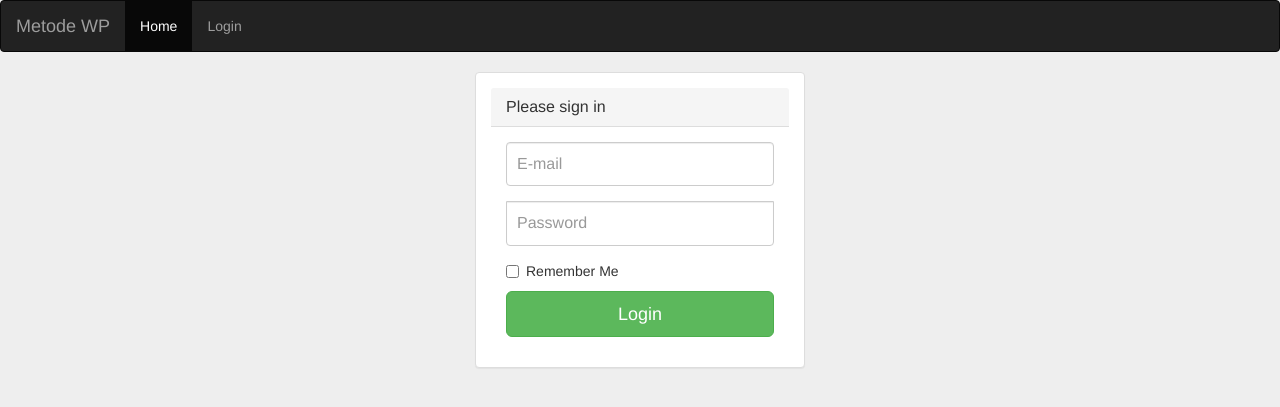
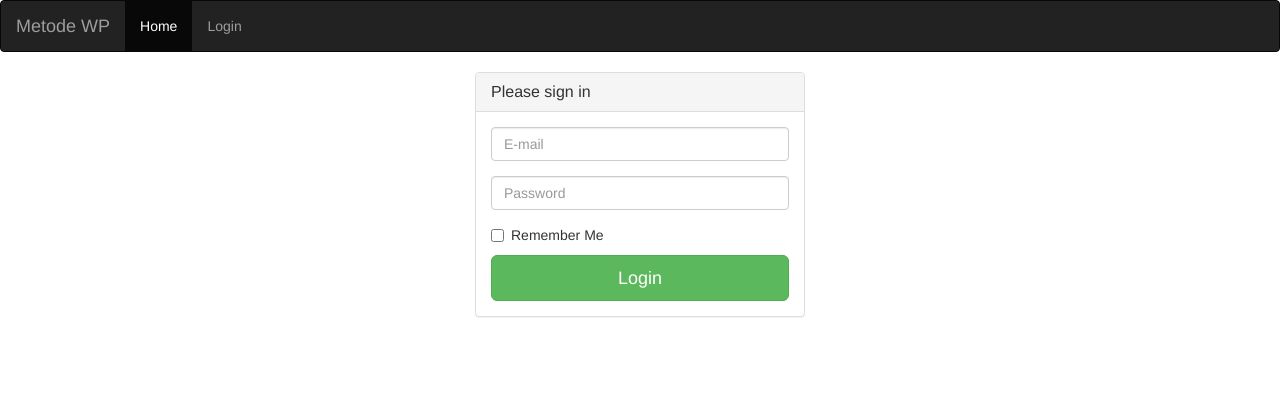
Before and after one commit to RizkiMufrizal/Metode-WP, a CodeIgniter app: page /Metode-WP/index.php/admin/login in a window 1280 px wide. Shown: the top 407 px of the page. Run offline with CodeIgniter, Linux system fonts and the light colour scheme.

Commit message:
update css

```diff
--- a/assets/css/signin.css
+++ b/assets/css/signin.css
@@ -3,53 +3,16 @@
  * @Since May 4, 2016
  * @Time 5:32:32 PM
  * @Encoding UTF-8
- * @Project Metode-SAW
+ * @Project Metode-WP
  * @Package Expression package is undefined on line 7, column 15 in Templates/Other/CascadeStyleSheet.css.
  *
  */
 
 body {
     padding-bottom: 40px;
-    background-color: #eee;
 }
 
 .form-signin {
     max-width: 330px;
-    padding: 15px;
     margin: 0 auto;
 }
-
-.form-signin .form-signin-heading,
-.form-signin .checkbox {
-    margin-bottom: 10px;
-}
-
-.form-signin .checkbox {
-    font-weight: normal;
-}
-
-.form-signin .form-control {
-    position: relative;
-    height: auto;
-    -webkit-box-sizing: border-box;
-    -moz-box-sizing: border-box;
-    box-sizing: border-box;
-    padding: 10px;
-    font-size: 16px;
-}
-
-.form-signin .form-control:focus {
-    z-index: 2;
-}
-
-.form-signin input[type="email"] {
-    margin-bottom: -1px;
-    border-bottom-right-radius: 0;
-    border-bottom-left-radius: 0;
-}
-
-.form-signin input[type="password"] {
-    margin-bottom: 10px;
-    border-top-left-radius: 0;
-    border-top-right-radius: 0;
-}
```
